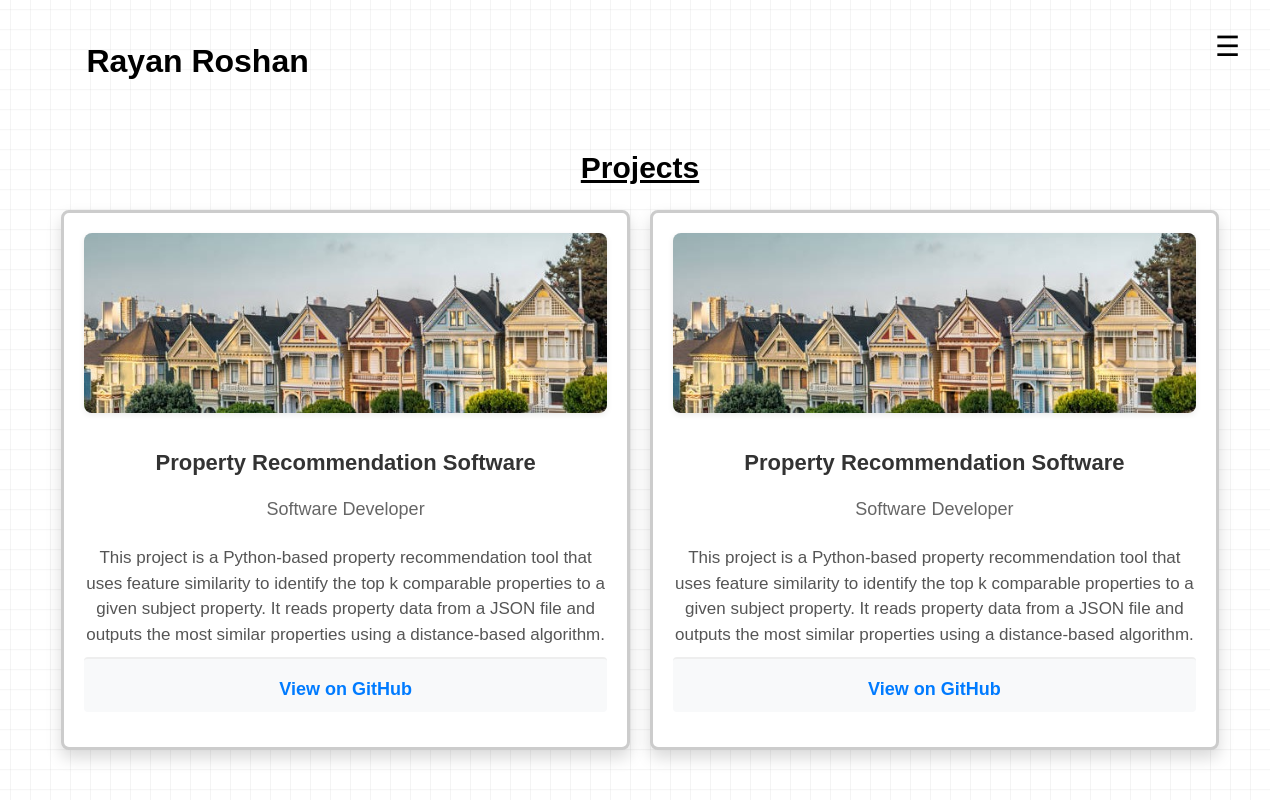
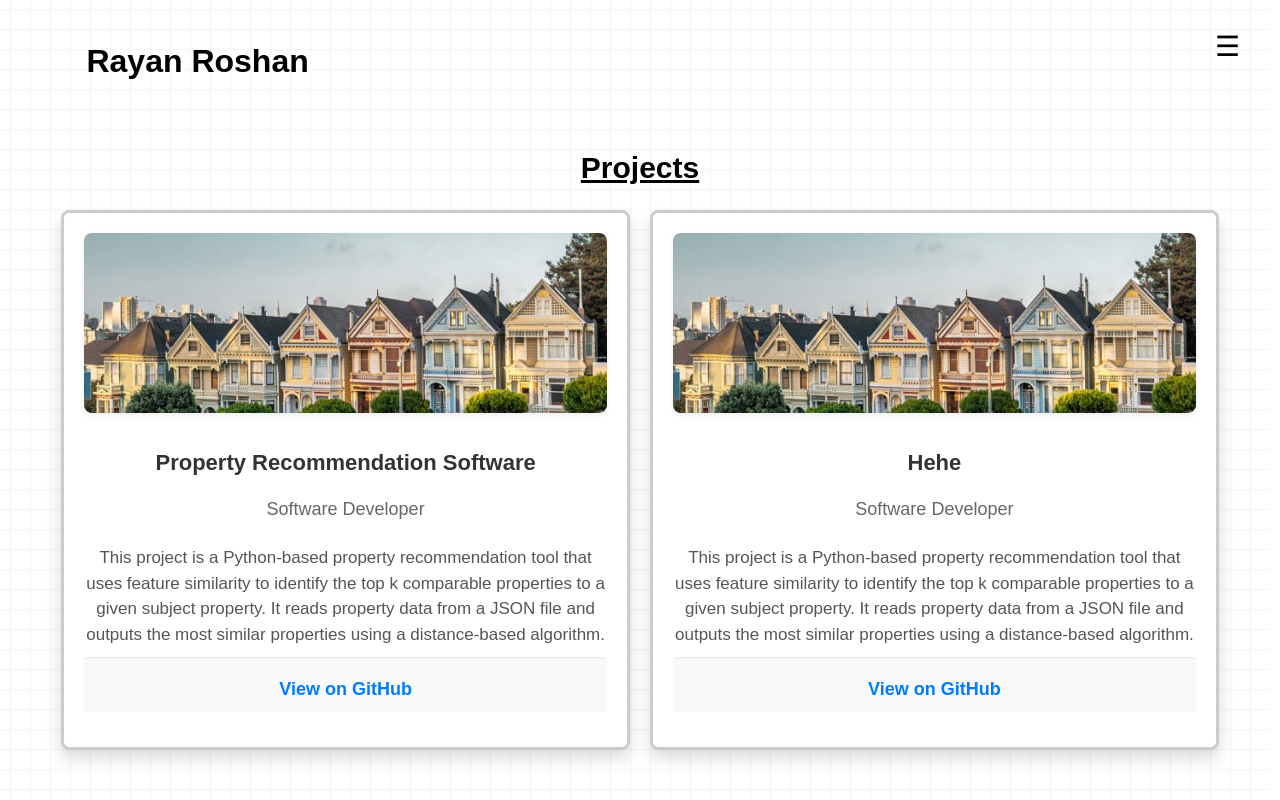
Before and after one commit to Rayan-Roshan21/Rayan_Roshan_website, a React (Vite) app in the folder Rayan_Roshan_Website/: page /projects in a window 1280 px wide. Built offline with nearby package versions, Linux system fonts and the light colour scheme.

Commit message:
Made further adjustments

```diff
--- a/Rayan_Roshan_Website/src/Components/Projects_component/Project.jsx
+++ b/Rayan_Roshan_Website/src/Components/Projects_component/Project.jsx
@@ -10,13 +10,6 @@ function Project(props) {
                 <p className='project-description'>{props.description}</p>
                 <a className = "project-github" href={props.github} target="_blank" rel="noopener noreferrer">View on GitHub</a>
             </div>
-            <div className='project-container'>
-                <img className = "project-image" src={PropertyImage} alt="Related image of project." />
-                <p className='project_name'>{props.name}</p>
-                <p className='project-role'>{props.role}</p>
-                <p className='project-description'>{props.description}</p>
-                <a className = "project-github" href={props.github} target="_blank" rel="noopener noreferrer">View on GitHub</a>
-            </div>
         </div>
     );
 }
--- a/Rayan_Roshan_Website/src/Pages/Projects.jsx
+++ b/Rayan_Roshan_Website/src/Pages/Projects.jsx
@@ -4,7 +4,8 @@ import Name_title from '../Components/Name_title/Name_title';
 import Sidebar from '../Components/Sidebar/Sidebar.jsx';
 import Copyright_title from '../Components/Copyright_title/Copyright_title.jsx';
 import '../Pages_CSS/Projects.css';
-import Project from '../Components/Projects_component/Project.jsx'; // Assuming you have a Project component to import
+import '../Components/Projects_component/Project.css';
+import PropertyImage from '../assets/property-image.jpg';
 function Projects() {
   return (
     <motion.div
@@ -16,14 +17,21 @@ function Projects() {
     <div>
       <Sidebar />
       <Name_title />
-    </div>
-    <h2 className='Projects-title'>Projects</h2>
-    <div>
-      <Project name = "Property Recommendation Software"
-        description = "This project is a Python-based property recommendation tool that uses feature similarity to identify the top k comparable properties to a given subject property. It reads property data from a JSON file and outputs the most similar properties using a distance-based algorithm."
-        role = "Software Developer"
-        github = "https://github.com/Rayan-Roshan21/Property-Recommendation-System"
-        />
+    </div>    <h2 className='Projects-title'>Projects</h2>    <div className='projects-wrapper'>
+      <div className='project-container'>
+        <img className = "project-image" src={PropertyImage} alt="Related image of project." />
+        <p className='project_name'>Property Recommendation Software</p>
+        <p className='project-role'>Software Developer</p>
+        <p className='project-description'>This project is a Python-based property recommendation tool that uses feature similarity to identify the top k comparable properties to a given subject property. It reads property data from a JSON file and outputs the most similar properties using a distance-based algorithm.</p>
+        <a className = "project-github" href="https://github.com/Rayan-Roshan21/Property-Recommendation-System" target="_blank" rel="noopener noreferrer">View on GitHub</a>
+      </div>
+      <div className='project-container'>
+        <img className = "project-image" src={PropertyImage} alt="Related image of project." />
+        <p className='project_name'>Hehe</p>
+        <p className='project-role'>Software Developer</p>
+        <p className='project-description'>This project is a Python-based property recommendation tool that uses feature similarity to identify the top k comparable properties to a given subject property. It reads property data from a JSON file and outputs the most similar properties using a distance-based algorithm.</p>
+        <a className = "project-github" href="https://github.com/Rayan-Roshan21/Property-Recommendation-System" target="_blank" rel="noopener noreferrer">View on GitHub</a>
+      </div>
     </div>
     </motion.div>
   );
```
